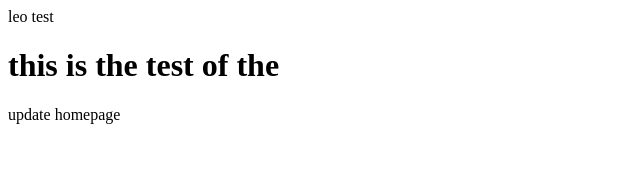
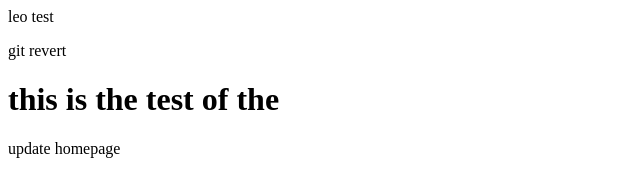
Before and after one commit to Leo1piece/git-demo, a plain HTML site: page index.html in a window 1280 px wide. Shown: the whole page, without its empty margins (0-640 px from the left). Drawn offline with Linux system fonts and the light colour scheme.

Commit message:
Update index.html
git revert

```diff
--- a/index.html
+++ b/index.html
@@ -8,6 +8,7 @@
 </head>
 <body>
     leo test
+    <p>git revert</p>
 
 <h1>this is the test of the </h1>
 <p>update homepage</p>
```
